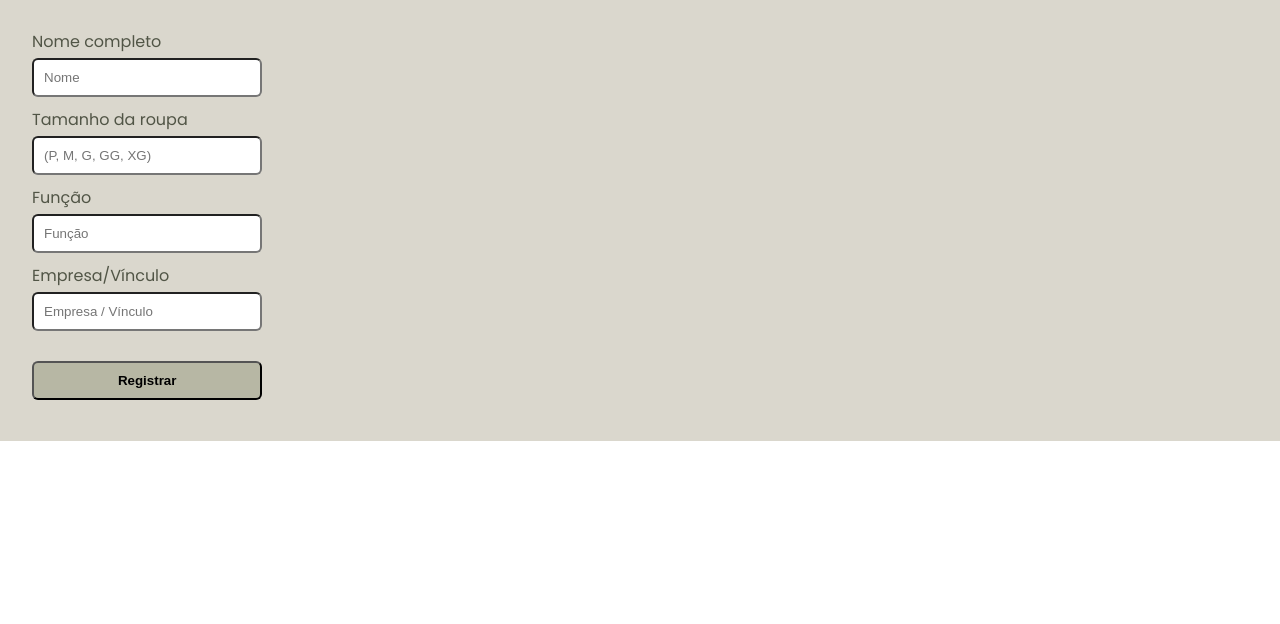
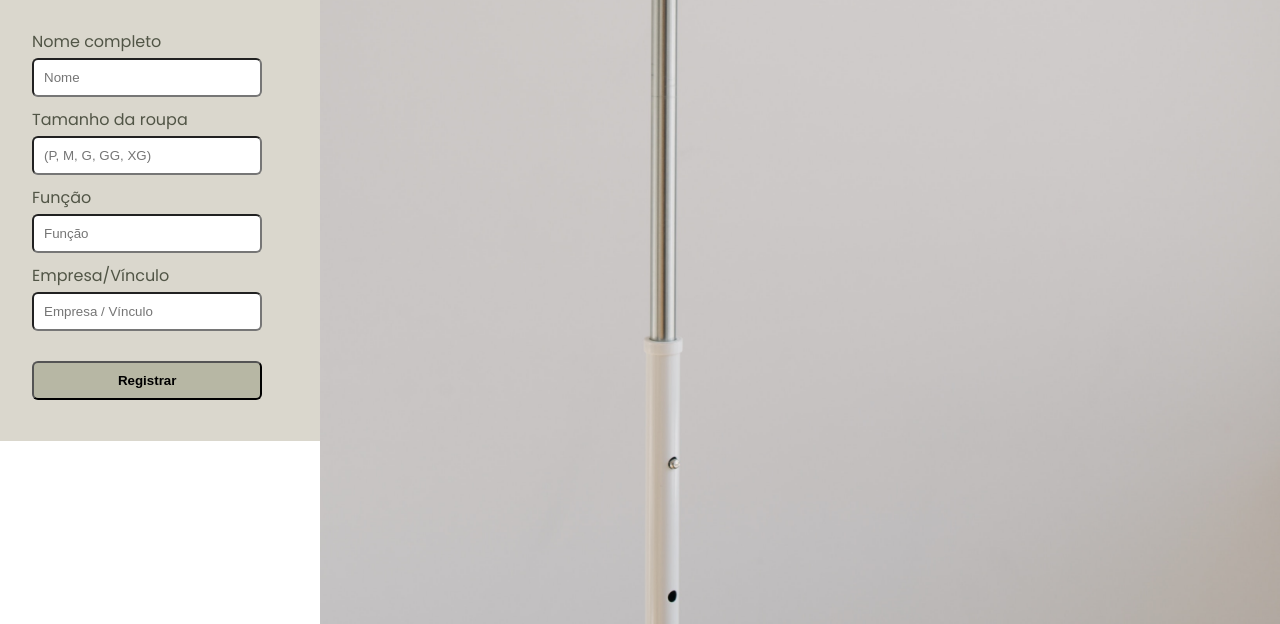
Before and after one commit to brunovperg/clothesControl, a plain HTML site: page index.html in a window 1280 px wide. Shown: the part 359-983 px from the top of the page. Drawn offline with Linux system fonts and the light colour scheme.

Commit message:
resolvendo o problema que a imagem nao aparecia

```diff
--- a/style/style.css
+++ b/style/style.css
@@ -65,7 +65,7 @@ h1, h5 {
 
 .imageArea {
   grid-area: 1 / 2 / 2 / 3;
-  background-image: url(../assets/clothes-hanger.jpg) no-repeat;
+  background-image: url(../assets/clothes-hanger.jpg);
   background-position-y: -25rem;
   background-size: cover;
 }
```
